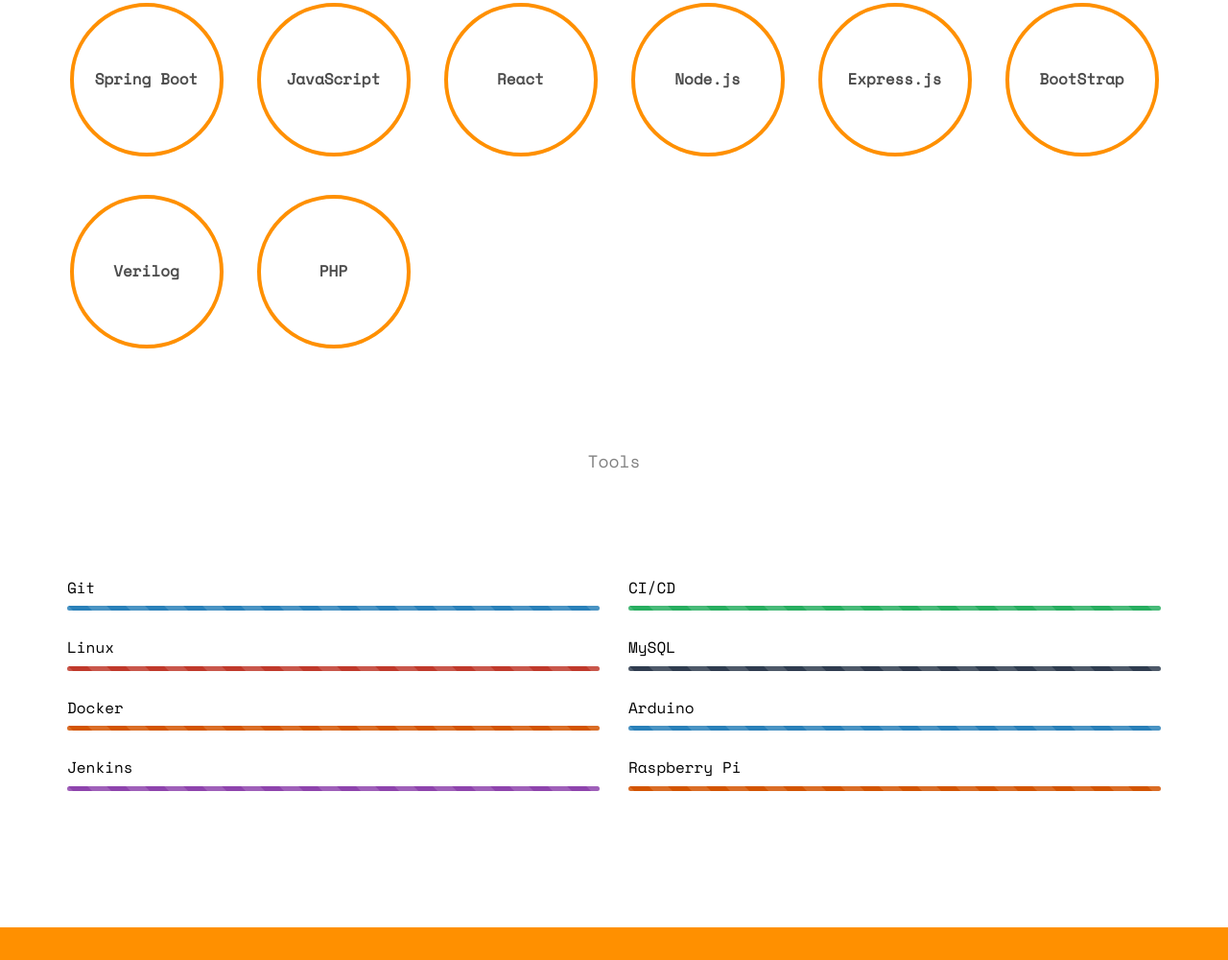
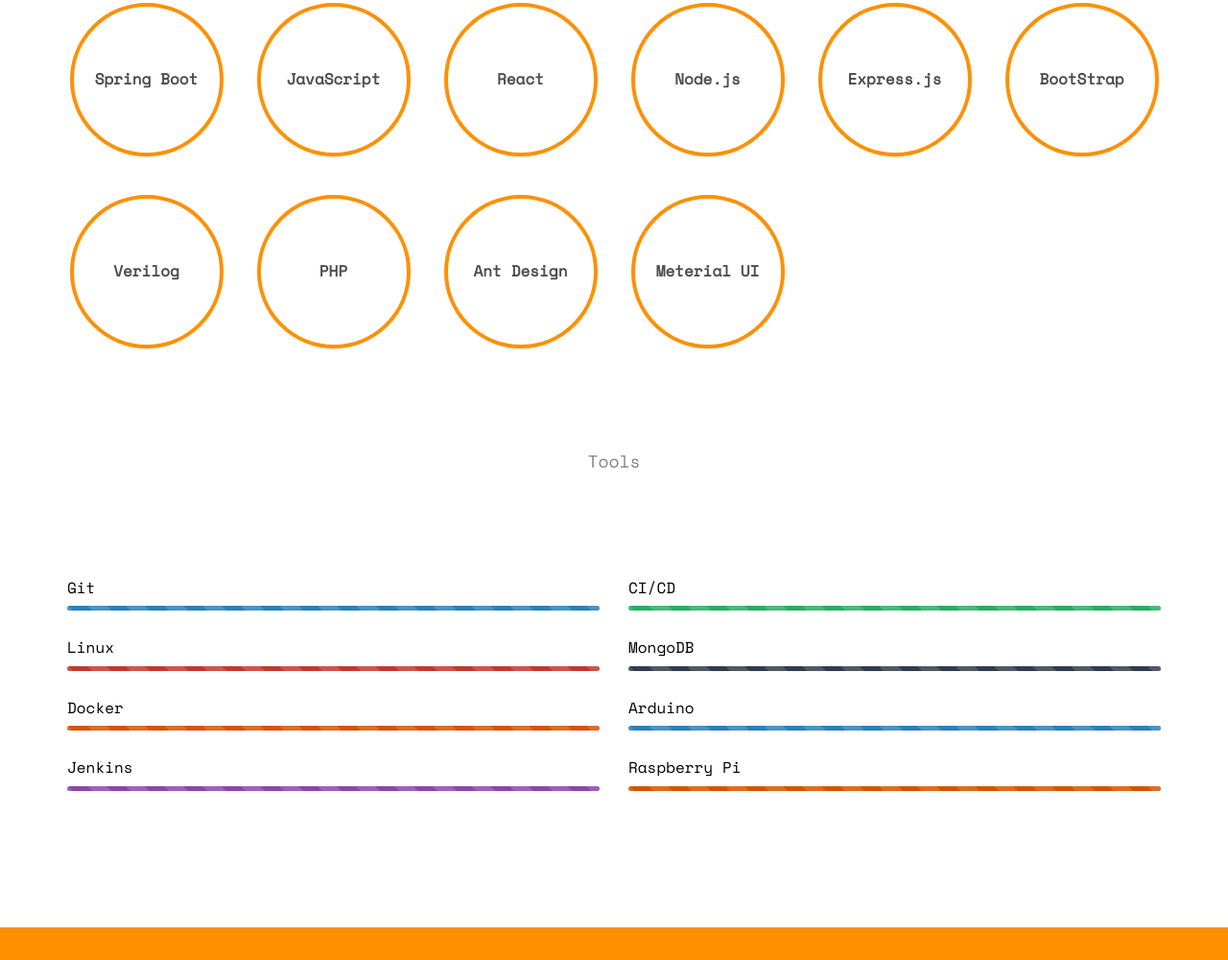
Before and after one commit to yaoyao0103/PersonalWebsite, a plain HTML site: page index.html in a window 1280 px wide. Shown: the part 4532-5532 px from the top of the page at 96% size. Drawn offline with nearby package versions, Linux system fonts and the light colour scheme; some packages are replaced by stand-ins of ours; no server answers; files whose address does not match are found by name.

Commit message:
feat: update self-intro

```diff
--- a/index.html
+++ b/index.html
@@ -314,6 +314,12 @@
 				<div class="col-md-2 col-sm-6 col-xs-12 text-center">
 					<div class="chart" data-percent="100"><span><strong>PHP</strong></span></div>
 				</div>
+				<div class="col-md-2 col-sm-6 col-xs-12 text-center">
+					<div class="chart" data-percent="100"><span><strong>Ant Design</strong></span></div>
+				</div>
+				<div class="col-md-2 col-sm-6 col-xs-12 text-center">
+					<div class="chart" data-percent="100"><span><strong>Meterial UI</strong></span></div>
+				</div>
 
 			</div>
 			<div class="row">
@@ -364,7 +370,7 @@
 						</div>
 					</div>
 					<div class="progress-wrap">
-						<h3><span class="name-left">MySQL</span><span class="value-right"></span></h3>
+						<h3><span class="name-left">MongoDB</span><span class="value-right"></span></h3>
 						<div class="progress">
 						  <div class="progress-bar progress-bar-striped active" role="progressbar"
 						  aria-valuenow="100" aria-valuemin="0" aria-valuemax="100" style="width:100%">
```
